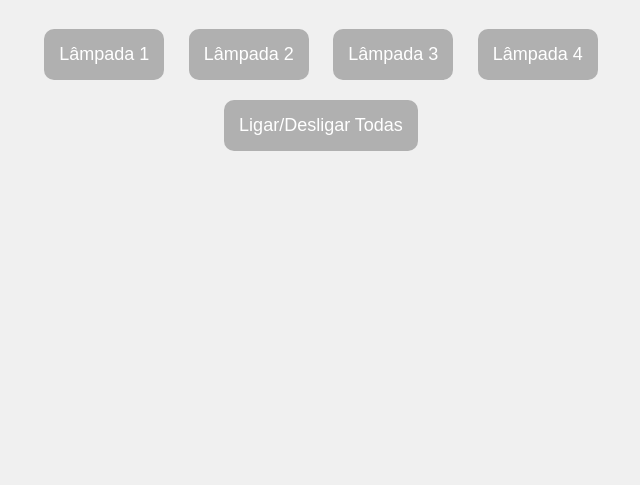
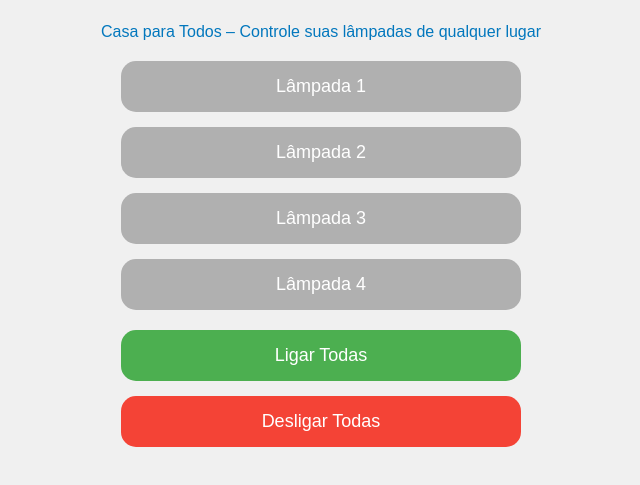
Before and after one commit to valdemirsousa669/home-all, a plain HTML site: page index.html in a window 1280 px wide. Shown: the part 89-574 px from the top of the page, without its empty margins (319-959 px from the left). Drawn offline with Linux system fonts and the light colour scheme.

Commit message:
Enhance index.html with layout and functionality updates
Updated the HTML structure and styles for better layout and user experience. Modified JavaScript functions for improved lamp control.

```diff
--- a/index.html
+++ b/index.html
@@ -3,37 +3,43 @@
 <head>
 <meta charset="UTF-8">
 <meta name="viewport" content="width=device-width, initial-scale=1.0">
-<title>Home All</title>
+<title>Home All – Automação Inclusiva</title>
 <style>
-  body { font-family: Arial; display: flex; flex-direction: column; align-items: center; padding: 20px; background: #f0f0f0; }
-  h1 { color: #2c3e50; }
-  button { font-size: 18px; padding: 15px; margin: 10px; border-radius: 10px; cursor: pointer; color: white; border: none; }
+  body { font-family: Arial, sans-serif; display: flex; flex-direction: column; align-items: center; padding: 20px; background: #f0f0f0; }
+  h1 { color: #2c3e50; margin-bottom: 10px; }
+  p { color: #0277bd; margin-bottom: 20px; font-size: 16px; text-align: center; }
+  .lampadas, .acoes-todas { display: flex; flex-direction: column; align-items: center; gap: 15px; width: 90%; max-width: 400px; margin-bottom: 20px; }
+  button { font-size: 18px; padding: 15px 0; width: 100%; border: none; border-radius: 15px; cursor: pointer; color: white; transition: transform 0.1s ease; }
+  button:active { transform: scale(0.95); }
   .on { background-color: #4CAF50; }
   .off { background-color: #b0b0b0; }
+  .ligar-todas { background-color: #4CAF50; }
+  .desligar-todas { background-color: #f44336; }
 </style>
 </head>
 <body>
 
 <h1>Home All</h1>
+<p>Casa para Todos – Controle suas lâmpadas de qualquer lugar</p>
 
-<div id="lampadas">
+<div class="lampadas">
   <button id="lamp1" class="off" onclick="toggleLampada(1)">Lâmpada 1</button>
   <button id="lamp2" class="off" onclick="toggleLampada(2)">Lâmpada 2</button>
   <button id="lamp3" class="off" onclick="toggleLampada(3)">Lâmpada 3</button>
   <button id="lamp4" class="off" onclick="toggleLampada(4)">Lâmpada 4</button>
 </div>
 
-<div>
-  <button id="todas" class="off" onclick="toggleTodas()">Ligar/Desligar Todas</button>
+<div class="acoes-todas">
+  <button class="ligar-todas" onclick="toggleTodas(1)">Ligar Todas</button>
+  <button class="desligar-todas" onclick="toggleTodas(0)">Desligar Todas</button>
 </div>
 
 <script>
-const USER = "valdemir669";
-const KEY = "SUA_AIO_KEY_AQUI";
+const USER = "valdemir669"; // seu usuário Adafruit IO
+const KEY  = "SUA_AIO_KEY_AQUI"; // substitua pela sua AIO Key real
 
 // Estado das lâmpadas (0 = desligada, 1 = ligada)
 let estado = [0,0,0,0];
-let estadoTodas = 0;
 
 function enviar(feed, valor){
   fetch(`https://io.adafruit.com/api/v2/${USER}/feeds/${feed}/data`, {
@@ -52,12 +58,11 @@ function toggleLampada(n){
   enviar("lampada-"+n, estado[n-1]);
 }
 
-function toggleTodas(){
-  estadoTodas = estadoTodas ? 0 : 1;
+function toggleTodas(v){
   for(let i=1; i<=4; i++){
-    estado[i-1] = estadoTodas;
-    document.getElementById("lamp"+i).className = estadoTodas ? "on" : "off";
-    enviar("lampada-"+i, estadoTodas);
+    estado[i-1] = v;
+    document.getElementById("lamp"+i).className = v ? "on" : "off";
+    enviar("lampada-"+i, v);
   }
 }
 </script>
```
